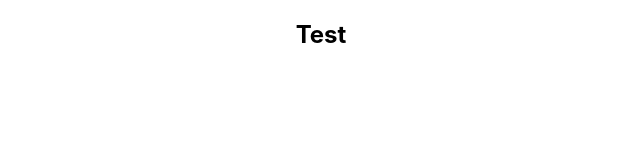
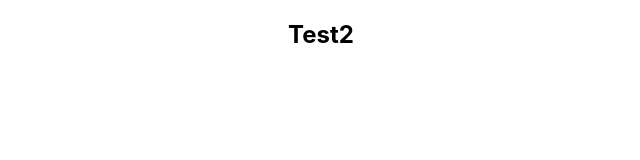
Before and after one commit to amin-aoka/Expense-Tracker, a React (Create React App) app: page / in a window 1280 px wide. Shown: the top 160 px of the page, without its empty margins (319-959 px from the left). Built offline with nearby package versions, Linux system fonts and the light colour scheme.

Commit message:
ready web dev vs

```diff
--- a/src/App.js
+++ b/src/App.js
@@ -1,10 +1,9 @@
-import logo from './logo.svg';
 import './App.css';
 
 function App() {
   return (
     <div className="App">
-      <h2>Test</h2>
+      <h2>Test2</h2>
     </div>
   );
 }
```
